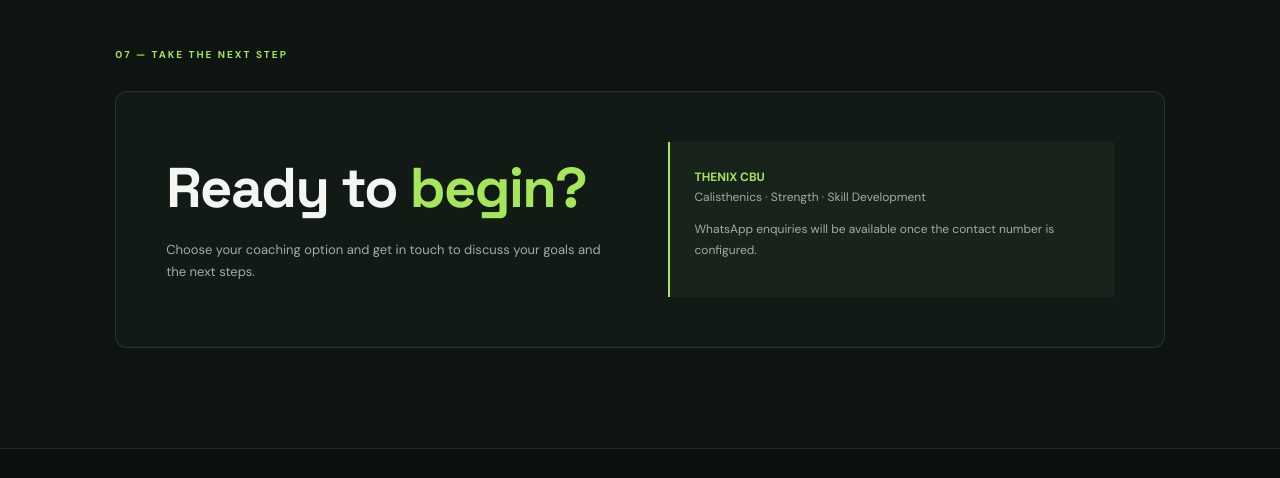
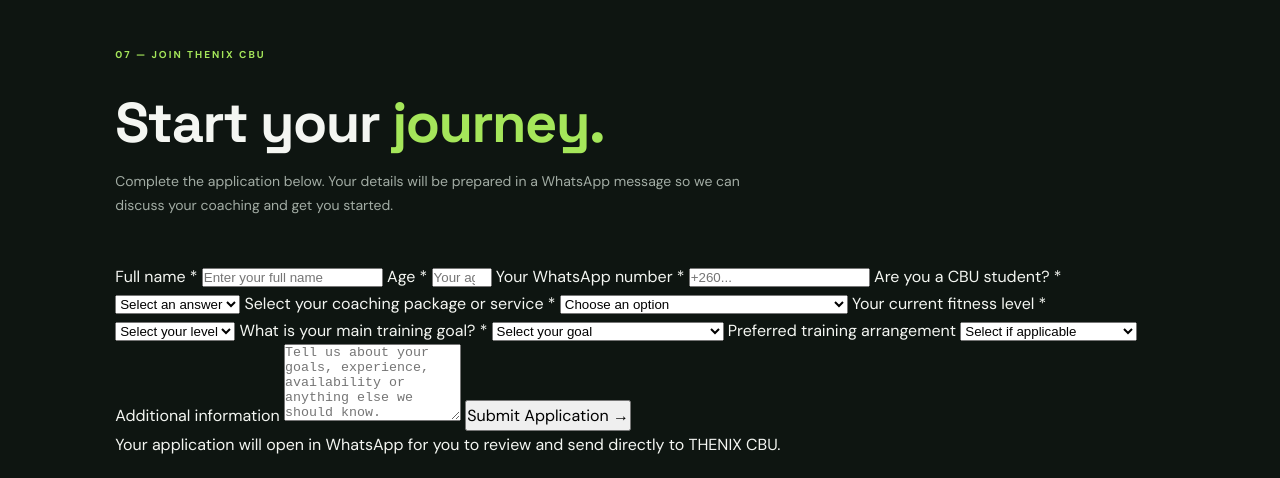
Before and after one commit to noormzanak3-dot/THENIX.-CBU, a plain HTML site: page index.html in a window 1280 px wide. Shown: the part 6184-6662 px from the top of the page. Drawn offline with Linux system fonts and the light colour scheme.

Commit message:
Update index.html

```diff
--- a/index.html
+++ b/index.html
@@ -84,10 +84,102 @@
   <details><summary>Do I need to be an advanced athlete?</summary><p>No. The suitable starting point depends on your current ability and the service you choose.</p></details>
   <details><summary>Are individual training plans the same as ongoing coaching?</summary><p>No. A plan is a one-time written programme. Ongoing coaching involves interaction, feedback and guidance over time.</p></details>
 </section>
+
 <section class="section enrol" id="enrol">
-  <div class="section-kicker">07 — TAKE THE NEXT STEP</div>
-  <div class="enrol-panel"><div><h2>Ready to <em>begin?</em></h2><p>Choose your coaching option and get in touch to discuss your goals and the next steps.</p></div><div class="enrol-details"><p><strong>THENIX CBU</strong><br>Calisthenics · Strength · Skill Development</p><p>WhatsApp enquiries will be available once the contact number is configured.</p></div></div>
+  <div class="section-kicker">07 — JOIN THENIX CBU</div>
+
+  <div class="section-heading">
+    <h2>Start your <em>journey.</em></h2>
+    <p>Complete the application below. Your details will be prepared in a WhatsApp message so we can discuss your coaching and get you started.</p>
+  </div>
+
+  <div class="application-panel">
+    <form id="applicationForm">
+
+      <label for="studentName">Full name *</label>
+      <input id="studentName" name="name" type="text" placeholder="Enter your full name" required>
+
+      <label for="studentAge">Age *</label>
+      <input id="studentAge" name="age" type="number" min="13" max="100" placeholder="Your age" required>
+
+      <label for="studentPhone">Your WhatsApp number *</label>
+      <input id="studentPhone" name="phone" type="tel" placeholder="+260..." required>
+
+      <label for="studentStatus">Are you a CBU student? *</label>
+      <select id="studentStatus" name="studentStatus" required>
+        <option value="">Select an answer</option>
+        <option>Yes</option>
+        <option>No</option>
+      </select>
+
+      <label for="package">Select your coaching package or service *</label>
+      <select id="package" name="package" required>
+        <option value="">Choose an option</option>
+        <optgroup label="Monthly Coaching">
+          <option>Online Coaching — K400</option>
+          <option>Group Skills Coaching — K300</option>
+          <option>Group Physique Coaching — K250</option>
+          <option>Personal Skills Coaching — K350</option>
+          <option>Personal Physique Coaching — K300</option>
+          <option>Form Coaching — K200</option>
+        </optgroup>
+        <optgroup label="Individual Services">
+          <option>Individual Form Assessment — K50</option>
+          <option>One-Day Training Guidance — K100</option>
+          <option>Custom 3-Day Training Plan — K50</option>
+          <option>Custom 7-Day Training Plan — K100</option>
+          <option>Custom 4-Week Workout Plan — K200</option>
+          <option>30-Minute Phone/Video Coaching — K50</option>
+          <option>60-Minute Phone/Video Coaching — K100</option>
+          <option>Skill-Specific Programme — K250–K400</option>
+        </optgroup>
+      </select>
+
+      <label for="fitnessLevel">Your current fitness level *</label>
+      <select id="fitnessLevel" name="level" required>
+        <option value="">Select your level</option>
+        <option>Beginner</option>
+        <option>Intermediate</option>
+        <option>Advanced</option>
+        <option>Not sure</option>
+      </select>
+
+      <label for="trainingGoal">What is your main training goal? *</label>
+      <select id="trainingGoal" name="goal" required>
+        <option value="">Select your goal</option>
+        <option>Build muscle and improve physique</option>
+        <option>Lose weight and improve fitness</option>
+        <option>Develop calisthenics skills</option>
+        <option>Build overall strength</option>
+        <option>Improve exercise technique</option>
+        <option>Other</option>
+      </select>
+
+      <label for="trainingMode">Preferred training arrangement</label>
+      <select id="trainingMode" name="mode">
+        <option value="">Select if applicable</option>
+        <option>Online</option>
+        <option>In-person at CBU campus</option>
+        <option>In-person at my residence</option>
+        <option>Group training</option>
+        <option>One-on-one training</option>
+        <option>Not sure yet</option>
+      </select>
+
+      <label for="extraDetails">Additional information</label>
+      <textarea id="extraDetails" name="details" rows="5" placeholder="Tell us about your goals, experience, availability or anything else we should know."></textarea>
+
+      <button type="submit" class="application-submit">
+        Submit Application →
+      </button>
+
+      <p class="form-note">
+        Your application will open in WhatsApp for you to review and send directly to THENIX CBU.
+      </p>
+    </form>
+  </div>
 </section>
+
 <footer class="footer"><a class="brand" href="#home"><span class="brand-mark">T</span><span>THENIX<span class="brand-sub"> CBU</span></span></a><p>Built through bodyweight. Driven by progress.</p><span>© THENIX CBU</span></footer>
 </main>
 <script src="script.js"></script>
```
